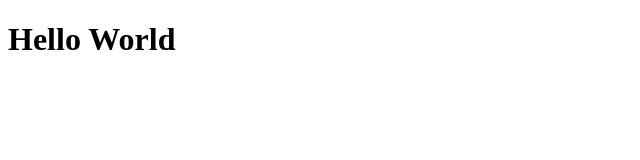
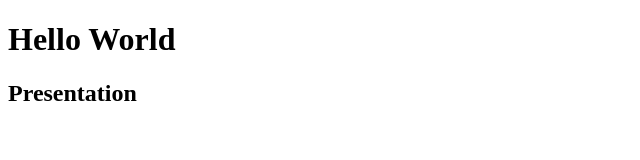
Before and after one commit to SkeidoK/helloWorld, a plain HTML site: page index.html in a window 1280 px wide. Shown: the whole page, without its empty margins (0-640 px from the left). Drawn offline with Linux system fonts and the light colour scheme.

Commit message:
Add <h2> Presentation

```diff
--- a/index.html
+++ b/index.html
@@ -7,6 +7,9 @@
 
   <body>
     <h1> Hello World </h1>
+
+    <h2> Presentation </h2>
+
   </body>
 
 </html>
```
